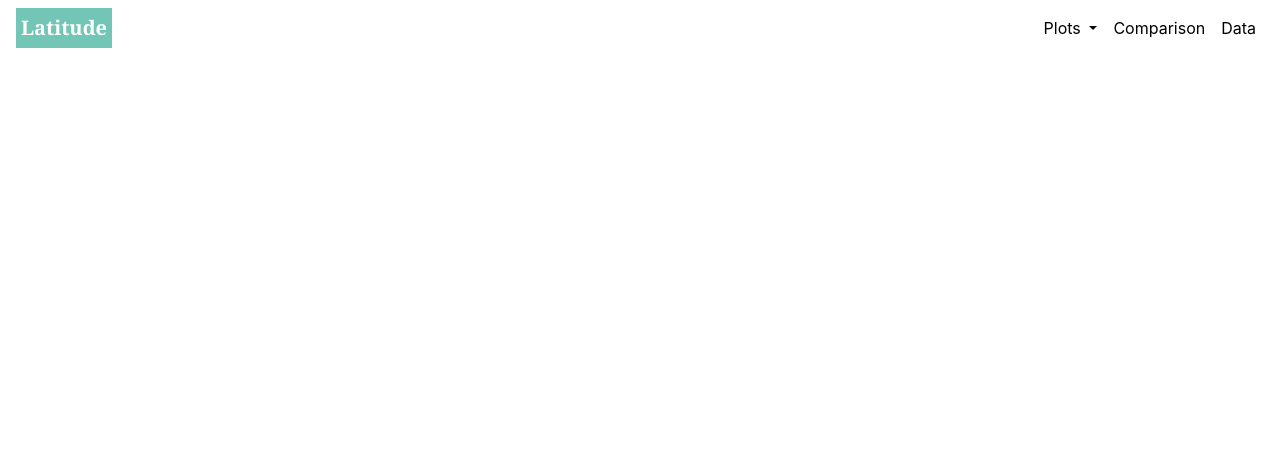
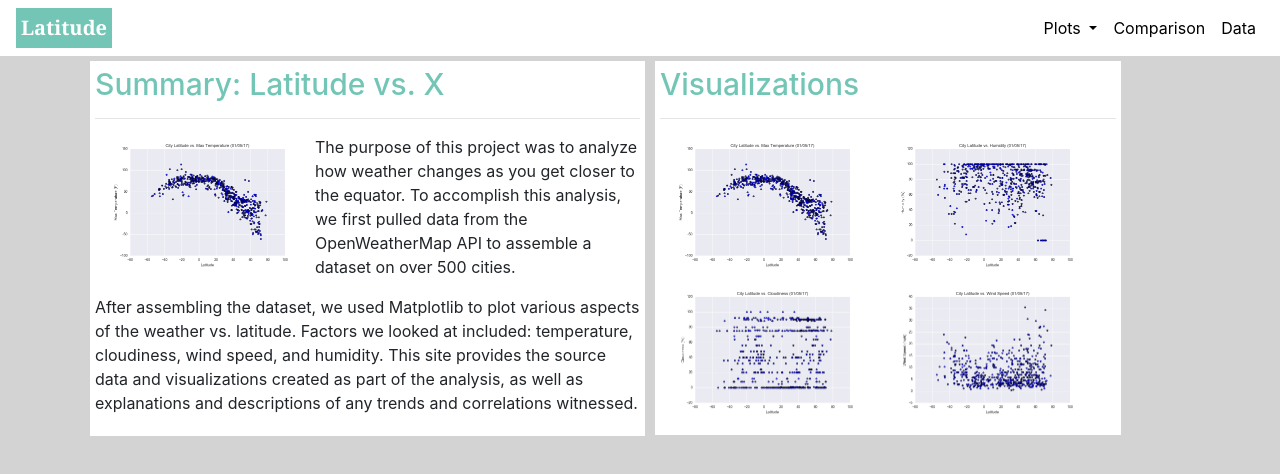
Before and after one commit to josephmarch/Web-Design-Challenge, a plain HTML site: page index.html in a window 1280 px wide. Drawn offline with nearby package versions, Linux system fonts and the light colour scheme.

Commit message:
Landing Page.

```diff
--- a/index.html
+++ b/index.html
@@ -69,8 +69,21 @@
     </div>
 
     <div class="container">
-        <div class ="row">
+        <div class ="info">
+                <h1>Summary: Latitude vs. X</h1>
+                <hr>
+                <img src="Resources/assets/images/Fig1.png" width="200" heith="auto" alt="Max Temperature">
+                <p>The purpose of this project was to analyze how weather changes as you get closer to the equator. To accomplish this analysis, we first pulled data from the OpenWeatherMap API to assemble a dataset on over 500 cities.</p>
+                <p>After assembling the dataset, we used Matplotlib to plot various aspects of the weather vs. latitude. Factors we looked at included: temperature, cloudiness, wind speed, and humidity. This site provides the source data and visualizations created as part of the analysis, as well as explanations and descriptions of any trends and correlations witnessed.</p>
 
+        </div>
+        <div class = "visualizations">
+            <h1>Visualizations</h1>
+            <hr>
+            <a href="visualizations/maxt.html"><img src="Resources/assets/images/Fig1.png" width="200" heith="auto" alt="Max Temperature"></a>
+            <a href="visualizations/humidity.html"><img src="Resources/assets/images/Fig2.png" width="200" heith="auto" alt="Max Temperature"></a>
+            <a href="visualizations/cloudiness.html"><img src="Resources/assets/images/Fig3.png" width="200" heith="auto" alt="Max Temperature"></a>
+            <a href="visualizations/windspeed.html"><img src="Resources/assets/images/Fig4.png" width="200" heith="auto" alt="Max Temperature"></a>
         </div>
     </div>
 
--- a/style.css
+++ b/style.css
@@ -5,8 +5,28 @@
     background-color: #73C6B6;
     padding: 5px;
 }
+body{
+    background-color: lightgray;
+}
+h1{
+    color: #73C6B6;
+    font-size: 30px;
+}
+img{
+    float: left;
+    margin:0 10px 10px 10px;
+}
+.container{
+    width: 100%;
+    margin: 0 auto;
+    float: center;
+}
+
 
 @media (max-width: 600px) {
+    body{
+        background-color: white;
+    }
     .navbar1{
         display: none;
     }
@@ -20,8 +40,19 @@
     .dropdown-menu{
         background-color: #73C6B6;
     }
+    .info{
+        background-color: white;
+        width: 100%;
+    }
+    .visualizations{
+        background-color: white;
+        width: 100%;
+    }
 }
 @media (min-width: 601px){
+    body{
+        background-color: lightgray;
+    }
     .navbar1{
         visibility: visible;
     }
@@ -35,4 +66,18 @@
     .dropdown-menu{
         background-color: white;
     }
+    .info{
+        background-color: white;
+        width: 50%;
+        float: left;
+        margin: 5px;
+        padding: 5px;
+    }
+    .visualizations{
+        background-color: white;
+        width: 42%;
+        float: left;
+        margin: 5px;
+        padding: 5px;
+    }
 }
```
